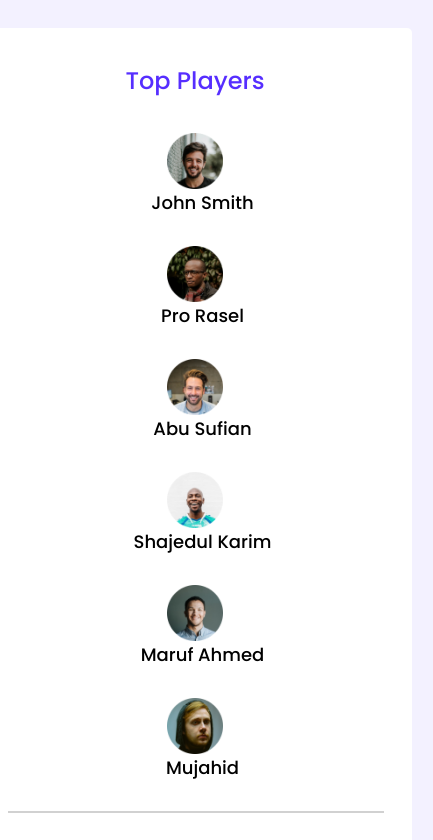
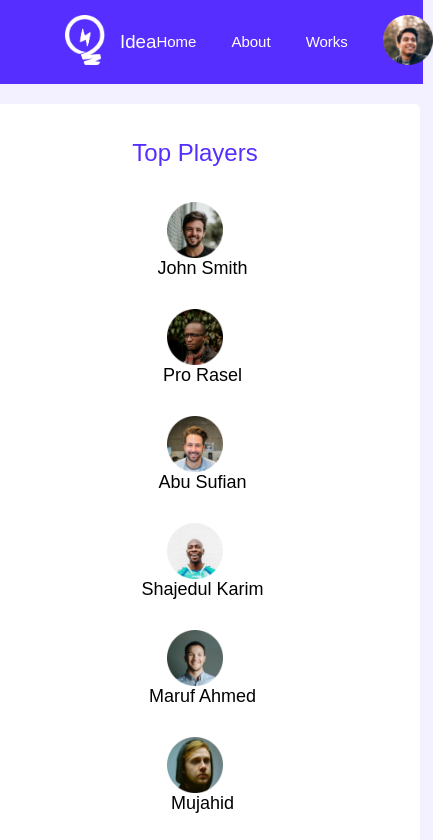
Before and after one commit to Majbaul-Hossain/leader-board, a plain HTML site: page index.html in a window 390 px wide. Shown: the top 840 px of the page, 433 px wide, since content can reach past the window. Drawn offline with Linux system fonts and the light colour scheme.

Commit message:
navigation bar added

```diff
--- a/index.html
+++ b/index.html
@@ -5,7 +5,7 @@
     <meta charset="UTF-8">
     <meta http-equiv="X-UA-Compatible" content="IE=edge">
     <meta name="viewport" content="width=device-width, initial-scale=1.0">
-    <title>Top Players</title>
+    <title>Idea</title>
     <!-- Favicon Added -->
     <link rel="shortcut icon" href="images/icons/logo.png" type="image/x-icon">
     <!-- Font Awesome  -->
@@ -17,7 +17,34 @@
 <body>
     <!-- Header start -->
     <header>
-
+        <nav id="navigationBar">
+            <div class="logo">
+                <div class="logo_image">
+                    <img src="images/icons/logo.png" alt="Loading...">
+                </div>
+                <h3 class="page_title">
+                    Idea
+                </h3>
+            </div>
+            <div class="menu_bar">
+                <div class="menu_list">
+                    <ul class="menu_wraper">
+                        <li><a href="#">Home</a>
+                            <ul>
+                                <li>Home-1</li>
+                                <li>Home-2</li>
+                                <li>Home-3</li>
+                            </ul>
+                        </li>
+                        <li><a target="_blank" href="https://www.facebook.com/misbah.sayem">About</a></li>
+                        <li><a href="">Works</a></li>
+                    </ul>
+                </div>
+                <div class="profile">
+                    <img src="images/icons/profile.png" alt="Loading...">
+                </div>
+            </div>
+        </nav>
     </header>
     <!-- Header End -->
     <main>
--- a/style.css
+++ b/style.css
@@ -1,8 +1,10 @@
+/* Universal Css  */
+*{
+    margin: 0;padding: 0
+}
 /* Fonts */
 @import url('https://fonts.googleapis.com/css2?family=Poppins:ital,wght@0,100;0,200;0,300;0,400;0,500;0,600;0,700;0,800;0,900;1,100;1,200;1,300;1,400;1,500;1,600;1,700;1,800;1,900&display=swap');
-.favicon{
-    color: blue;
-}
+
 /* Utilities */
 h3 {
     font-weight: 500;
@@ -23,6 +25,71 @@ main{
     padding: 35px 30px;
     border-radius: 5px;
     margin-top: 20px;
+}
+/* Navigation Bar  */
+#navigationBar{
+    display: flex;
+    justify-content: space-around;
+    background-color: #562EFF;
+    padding: 15px 65px;
+}
+.logo{
+    display: flex;
+    align-items: center;
+}
+.logo_image img{
+    Width: 40px;
+    Height: 50px;
+}
+.page_title{
+    color: white;
+    margin-left: 15px;
+    margin-top: 0;
+    margin-bottom: 0;
+}
+.menu_bar{
+    display: flex;
+    align-items: center;
+}
+.menu_list{
+    position: relative;
+}
+.menu_list ul{
+    display: flex;
+    list-style: none;
+    margin: 0;
+}
+.menu_list ul li a{
+    text-decoration: none;
+    color: white;
+    font-size: 15px;
+    padding-right: 35px;
+}
+.menu_wraper ul {
+    display: block;
+    position: absolute;
+    background-color: whitesmoke;
+    top: 30px;
+    left:-25px;
+    transform: scaleY(0);
+    transform-origin:top ;
+    transition: .5s;
+
+}
+.menu_wraper ul li{
+    padding: 10px 20px;
+    cursor: pointer;
+}
+.menu_wraper ul li:hover {
+    background-color:#562EFF;
+    color: white;
+}
+.menu_wraper :hover ul{
+    transform: scaleY(1);
+}
+.profile img{
+    width: 50px;
+    height: 50px;
 }
 /* Top Players  */
 .sectionTitle{
@@ -70,7 +137,7 @@ main{
 ------------------
  Top blogs styles
 ------------------
- */
+*/
  .blog_wrapper{
      display: grid;
      grid-template-columns: repeat(2,1fr);
@@ -187,6 +254,10 @@ main{
     .line{
         width: 100%;
     }
+    #navigationBar{
+        width: 75%;
+    }
+
 }
 
 /* Tablets And Ipads */
@@ -220,4 +291,7 @@ main{
     .line{
         width: 100%;
     }
+    #navigationBar{
+        width: 685px;
+    }
 }
```
